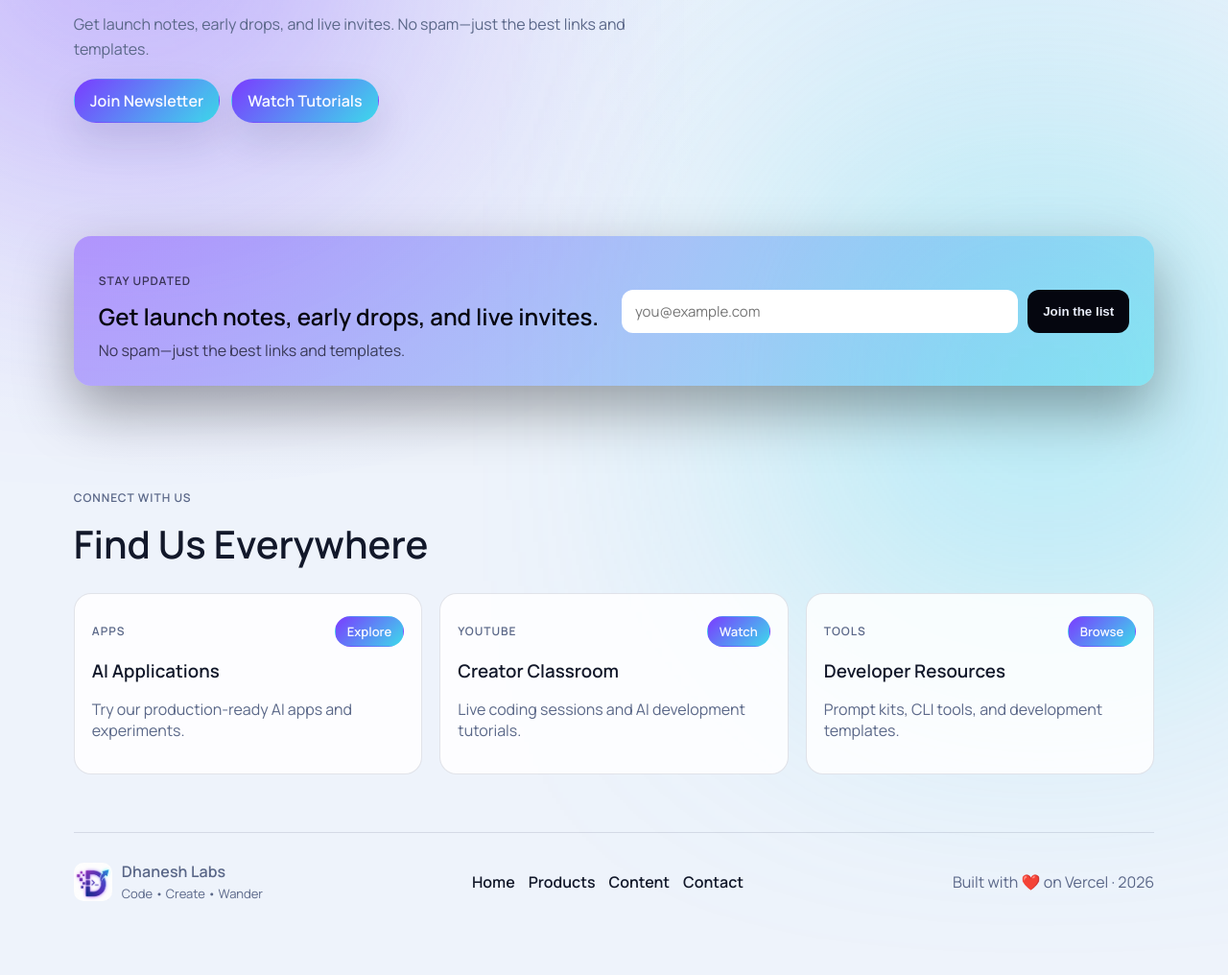
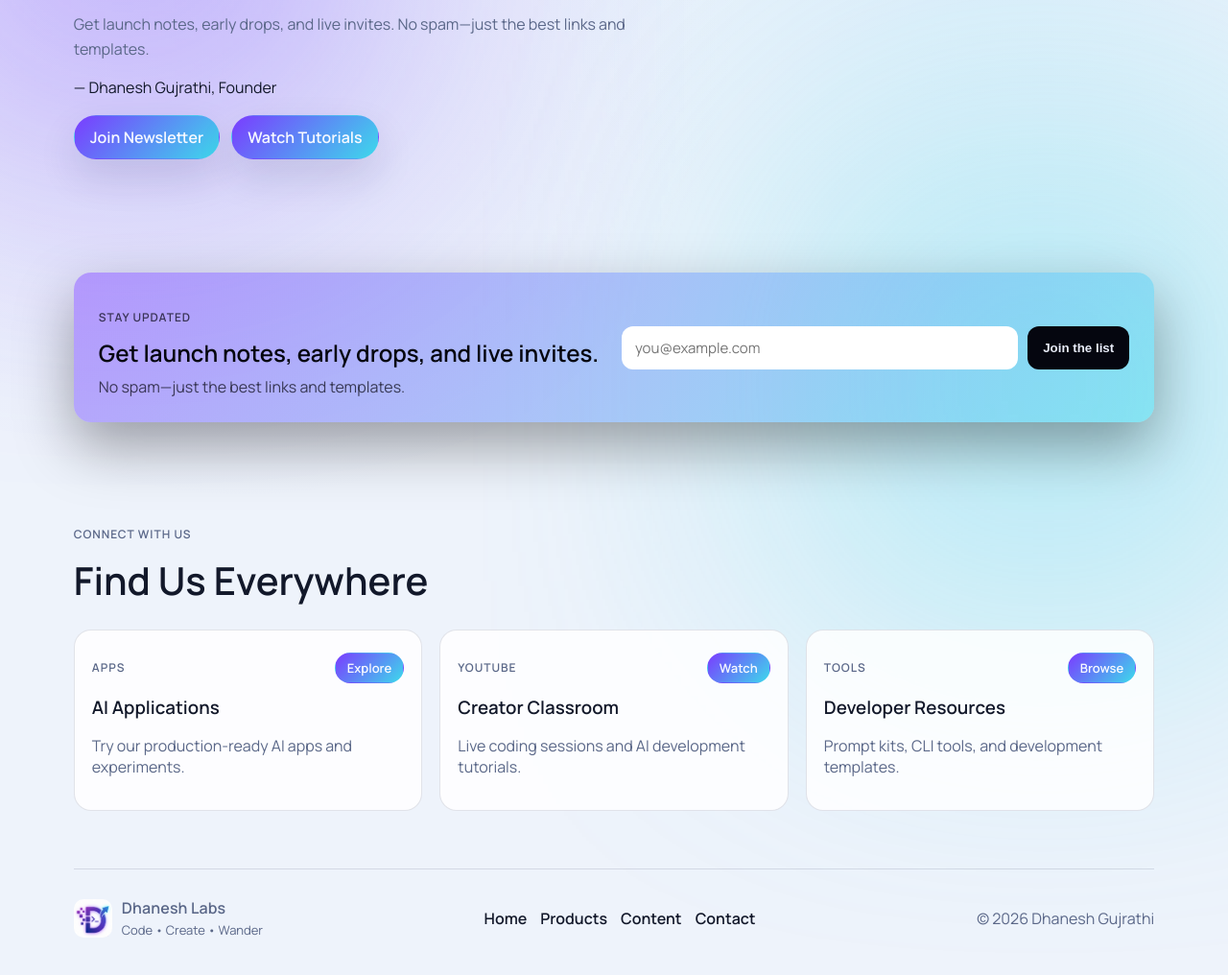
Before and after one commit to dhanesh24g/dhaneshlabs.com, a website: page contact.html in a window 1280 px wide. Shown: the part 262-1278 px from the top of the page at 96% size. Drawn offline with Linux system fonts and the light colour scheme.

Commit message:
Updated copyright

```diff
--- a/contact.html
+++ b/contact.html
@@ -74,6 +74,7 @@
         <p class="eyebrow">Get In Touch</p>
         <h1>Join the <span class="accent">AI Revolution</span></h1>
         <p class="lede">Get launch notes, early drops, and live invites. No spam—just the best links and templates.</p>
+        <p class="hero-signature">— Dhanesh Gujrathi, Founder</p>
         <div class="hero-cta">
           <a class="pill" href="#newsletter">Join Newsletter</a>
           <a class="pill" href="https://www.youtube.com/@DhaneshLabs" target="_blank" rel="noreferrer">Watch
@@ -142,7 +143,7 @@
       <a href="/content">Content</a>
       <a href="/contact">Contact</a>
     </div>
-    <p class="foot-note">Built with ❤️ on Vercel · 2026</p>
+    <p class="foot-note">© 2026 Dhanesh Gujrathi</p>
   </footer>
 
   <script src="script.js"></script>
```
Also changed, not shown: content.html (+1 -1 lines), index.html (+1 -1 lines), products.html (+1 -1 lines), products/code-assistant.html (+1 -1 lines), products/dashboard-pro.html (+1 -1 lines), products/league-ledger.html (+1 -1 lines), studio.html (+1 -1 lines), tools.html (+1 -1 lines), travel.html (+1 -1 lines).
